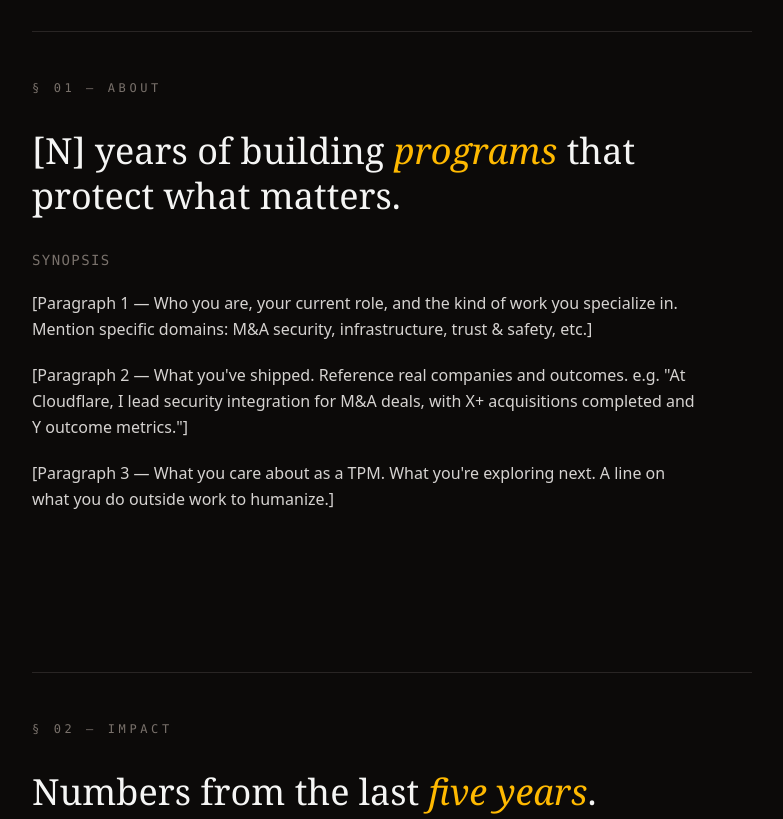
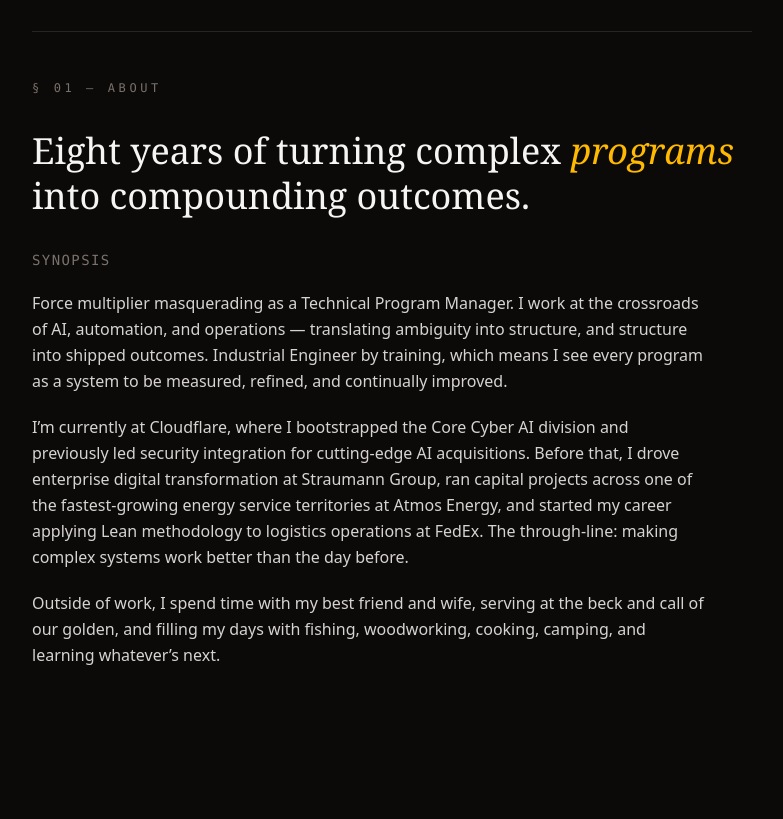
Before and after one commit to jackyyu93/jackyyu-me, an Astro site: page / in a window 1280 px wide. Shown: the part 1140-1959 px from the top of the page, without its empty margins (248-1031 px from the left). Built offline with nearby package versions, Linux system fonts and the light colour scheme; Astro itself is replaced by a stand-in of ours.

Commit message:
content: about section - bio, career arc, personal

```diff
--- a/src/pages/index.astro
+++ b/src/pages/index.astro
@@ -130,23 +130,30 @@ const lastUpdated = "May 2026";
           § 01 — About
         </p>
         <h2 class="text-3xl md:text-4xl font-serif leading-tight">
-          [N] years of building <em class="italic text-amber-400">programs</em> that protect what matters.
+          Eight years of turning complex <em class="italic text-amber-400">programs</em> into compounding outcomes.
         </h2>
         <div class="space-y-5 text-stone-300 leading-relaxed max-w-2xl">
           <p class="text-stone-500 text-sm tracking-widest uppercase font-mono">Synopsis</p>
           <p>
-            [Paragraph 1 — Who you are, your current role, and the kind of work you
-            specialize in. Mention specific domains: M&A security, infrastructure,
-            trust & safety, etc.]
+            Force multiplier masquerading as a Technical Program Manager. I work at the
+            crossroads of AI, automation, and operations &mdash; translating ambiguity into
+            structure, and structure into shipped outcomes. Industrial Engineer by training,
+            which means I see every program as a system to be measured, refined, and
+            continually improved.
           </p>
           <p>
-            [Paragraph 2 — What you've shipped. Reference real companies and
-            outcomes. e.g. "At Cloudflare, I lead security integration for M&A
-            deals, with X+ acquisitions completed and Y outcome metrics."]
+            I&rsquo;m currently at Cloudflare, where I bootstrapped the Core Cyber AI
+            division and previously led security integration for cutting-edge AI
+            acquisitions. Before that, I drove enterprise digital transformation at
+            Straumann Group, ran capital projects across one of the fastest-growing energy
+            service territories at Atmos Energy, and started my career applying Lean
+            methodology to logistics operations at FedEx. The through-line: making complex
+            systems work better than the day before.
           </p>
           <p>
-            [Paragraph 3 — What you care about as a TPM. What you're exploring
-            next. A line on what you do outside work to humanize.]
+            Outside of work, I spend time with my best friend and wife, serving at the beck
+            and call of our golden, and filling my days with fishing, woodworking, cooking,
+            camping, and learning whatever&rsquo;s next.
           </p>
         </div>
       </section>
```
